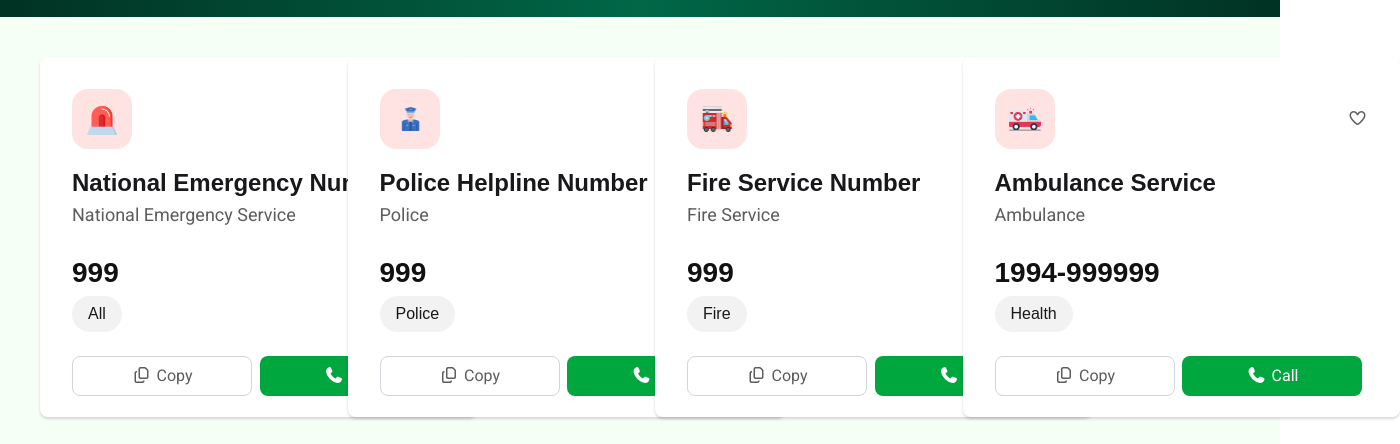
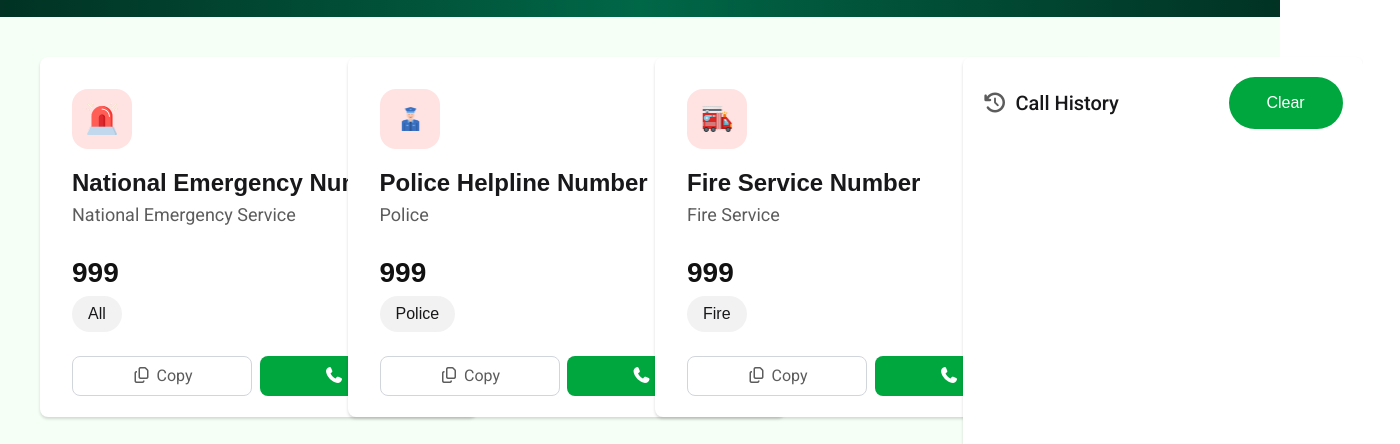
Before and after one commit to Maynul-sabuj/Emergency-Service-Hotline, a plain HTML site: page index.html in a window 1280 px wide. Shown: the part 319-763 px from the top of the page, 1400 px wide, since content can reach past the window. Drawn offline with nearby package versions, Linux system fonts and the light colour scheme; a web font is replaced by a local one.

Commit message:
another one

```diff
--- a/index.html
+++ b/index.html
@@ -131,7 +131,14 @@
             </div>
 
 
+            <div id="call-history" class="call history row-span-3 w-[400px] rounded-lg bg-white shadow-[0px_2px_3px_0px_rgba(0,0,0,0.15)] p-[20px] order-1 sm:order-none">
+                <div class="flex items-center justify-between mb-[16px]">
+                    <h3 class="roboto font-medium text-[20px]"><i class="fa-solid fa-clock-rotate-left mr-[8px] text-[#5C5C5C]"></i>Call History</h3>
+                    <button id="clear-btn" class="bg-[#00A63E] text-white rounded-full w-[114px] h-[52px]">Clear</button>
+                </div>
 
+
+            </div>
 
 
             <div class="ambulance-number w-[437px] h-[360px] rounded-lg bg-white shadow-[0px_2px_3px_0px_rgba(0,0,0,0.15)] p-[32px]">
```
